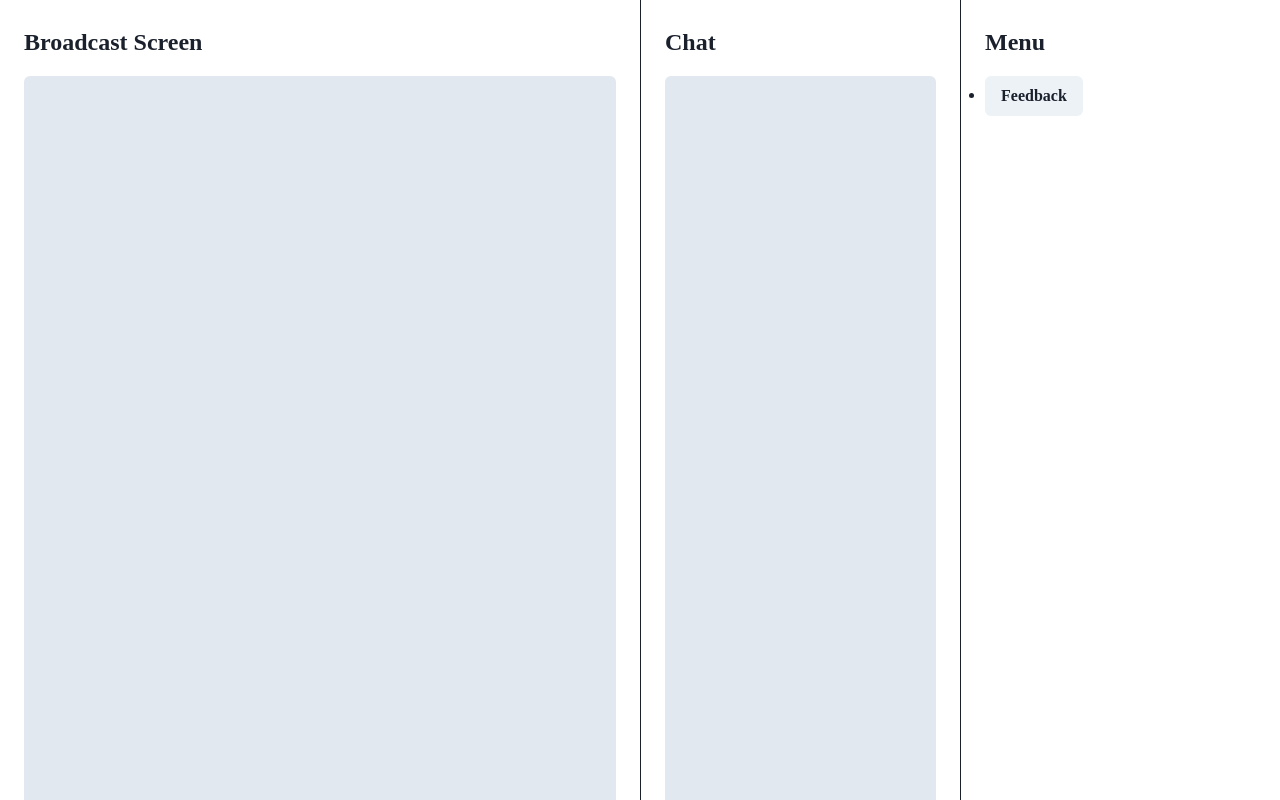
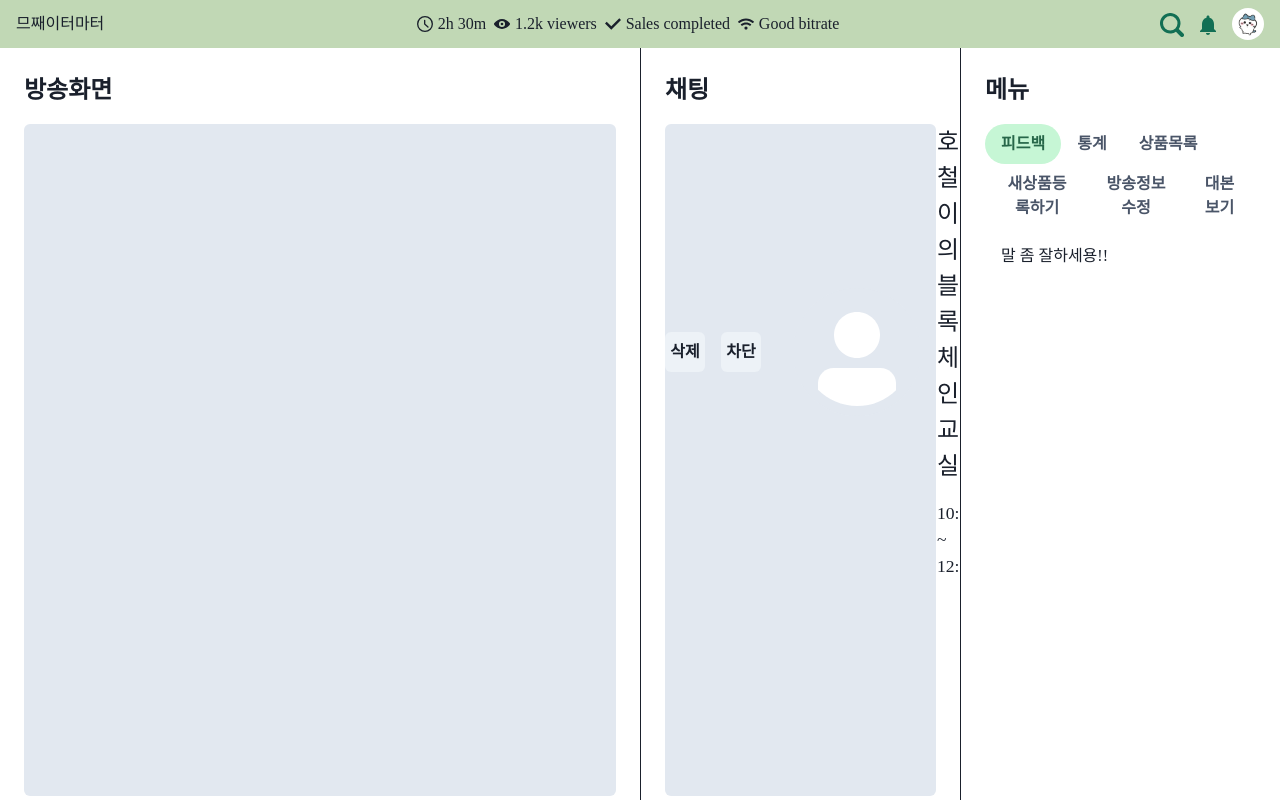
Before and after one commit to YangSSo51/the-cool-tomato, a React (Vite) app in the folder vite-project/: page /broadcast in a window 1280 px wide. Built offline with nearby package versions, Linux system fonts and the light colour scheme; a web font is replaced by a local one.

Commit message:
feat: 판매자 라이브 시청페이지의 메뉴 컴포넌트 생성

```diff
--- a/vite-project/src/components/broadcast/Chat.tsx
+++ b/vite-project/src/components/broadcast/Chat.tsx
@@ -1,13 +1,15 @@
-// Chat.js
 import { Box, Text } from "@chakra-ui/layout";
+import ChatList from "./ChatList";
 
 function Chat() {
   return (
     <Box w="80" borderLeft="1px" overflow="auto" p={6}>
       <Text fontSize="2xl" fontWeight="bold" mb={4}>
-        Chat
+        채팅
       </Text>
-      <Box bg="gray.200" rounded="md" h="full" />
+      <Box bg="gray.200" rounded="md" h="84vh">
+            <ChatList />
+      </Box>
     </Box>
   );
 }
--- /dev/null
+++ b/vite-project/src/components/broadcast/ChatList.tsx
@@ -0,0 +1,25 @@
+import { Box, Flex, Text } from "@chakra-ui/layout";
+import { Avatar } from "@chakra-ui/react";
+import { Button } from "@chakra-ui/react";
+
+function ChatList() {
+    return (
+        <Box display="flex" alignItems="center" justifyContent="space-between" w="100%" my="4" mx="auto" borderRadius="1rem">
+            <Button mr="4">
+                삭제
+            </Button>
+            <Button mr="4">
+                차단
+            </Button>
+            <Avatar my="4" mx="4" size="2xl" bg="gray.200" />
+            <Flex alignItems="center">
+                <Flex flexDirection="column">
+                    <Text fontSize="1.5rem" mb="4">호철이의 블록체인 교실</Text>
+                    <Text fontSize="1.1rem">10:00 ~ 12:00</Text>
+                </Flex>
+            </Flex>
+        </Box>
+    )
+}
+
+export default ChatList
--- a/vite-project/src/components/broadcast/Header.tsx
+++ b/vite-project/src/components/broadcast/Header.tsx
@@ -1,11 +1,34 @@
-// Header.js
-import { Flex, Box, Text } from "@chakra-ui/layout";
+import { TimeIcon, ViewIcon, CheckIcon } from '@chakra-ui/icons'
+import { Flex, Text } from '@chakra-ui/layout';
+import { FaWifi } from "react-icons/fa";
+
+import ProfileBuyerComponent from '../common/navcomponent/NavBuyerProfileComponent';
+
+const iconData = [
+    { icon: <TimeIcon />, content: '2h 30m' },
+    { icon: <ViewIcon />, content: '1.2k viewers' },
+    { icon: <CheckIcon />, content: 'Sales completed' },
+    { icon: <FaWifi />, content: 'Good bitrate' },
+  ];
 
 function Header() {
   return (
-    <header p={4} bg="white">
-      {/* 헤더 내용 */}
-    </header>
+    <Flex bg="themeLightGreen.500" justify='space-between' p="1rem" h="3rem" alignItems="center">
+        <Flex fontFamily="GmkBold">
+          <Text>므째이터마터</Text>
+        </Flex>
+
+        <Flex>
+        {iconData.map((item, index) => (
+          <Flex key={index} alignItems="center" marginRight="0.5rem">
+            {item.icon}
+            <Text marginLeft="0.3rem">{item.content}</Text>
+          </Flex>
+        ))}
+        </Flex>
+
+        <ProfileBuyerComponent />
+    </Flex>
   );
 }
 
--- a/vite-project/src/components/broadcast/Menu.tsx
+++ b/vite-project/src/components/broadcast/Menu.tsx
@@ -1,20 +1,52 @@
 // Menu.js
-import { Box, Text, Button } from "@chakra-ui/react";
+import { Box, Text, Tabs, TabList, Tab, TabPanels, TabPanel } from "@chakra-ui/react";
+
+import LiveInfo from "./menu/LiveInfo";
+import Feedback from "./menu/Feedback";
+import NewProduct from "./menu/NewProduct";
+import ProductList from "./menu/ProductList";
+import Prompter from "./menu/prompter";
+import Statistic from "./menu/statistic";
 
 function Menu() {
   return (
     <Box w="80" borderLeft="1px" overflow="auto" p={6}>
       <Text fontSize="2xl" fontWeight="bold" mb={4}>
-        Menu
+        메뉴
       </Text>
-      <Box>
-        <ul className="space-y-2">
-          <li>
-            <Button>Feedback</Button>
-          </li>
-          {/* 다른 메뉴 버튼들 */}
-        </ul>
-      </Box>
+
+        <Tabs variant='soft-rounded' colorScheme='green'>
+            <TabList>
+                <Tab>피드백</Tab>
+                <Tab>통계</Tab>
+                <Tab>상품목록</Tab>
+            </TabList>
+            <TabList>
+                <Tab>새상품등록하기</Tab>
+                <Tab>방송정보수정</Tab>
+                <Tab>대본보기</Tab>
+            </TabList>
+            <TabPanels>
+                <TabPanel>
+                    <Feedback />
+                </TabPanel>
+                <TabPanel>
+                    <Statistic />
+                </TabPanel>
+                <TabPanel>
+                    <ProductList />
+                </TabPanel>
+                <TabPanel>
+                    <NewProduct />
+                </TabPanel>
+                <TabPanel>
+                    <LiveInfo />
+                </TabPanel>
+                <TabPanel>
+                    <Prompter />
+                </TabPanel>
+            </TabPanels>
+        </Tabs>
     </Box>
   );
 }
--- a/vite-project/src/components/broadcast/Screen.tsx
+++ b/vite-project/src/components/broadcast/Screen.tsx
@@ -5,9 +5,9 @@ function BroadcastScreen() {
   return (
     <Box flex="1" overflow="auto" p={6}>
       <Text fontSize="2xl" fontWeight="bold" mb={4}>
-        Broadcast Screen
+        방송화면
       </Text>
-      <Box bg="gray.200" rounded="md" h="full" />
+      <Box bg="gray.200" rounded="md" h="84vh" />
     </Box>
   );
 }
--- /dev/null
+++ b/vite-project/src/components/broadcast/menu/Feedback.tsx
@@ -0,0 +1,7 @@
+import { Text } from "@chakra-ui/layout"
+
+export default function Feedback() {
+    return (
+        <Text>말 좀 잘하세용!!</Text>
+    )
+}
--- /dev/null
+++ b/vite-project/src/components/broadcast/menu/LiveInfo.tsx
@@ -0,0 +1,7 @@
+import { Text } from "@chakra-ui/layout"
+
+export default function LiveInfo() {
+    return (
+        <Text>LiveInfo</Text>
+    )
+}
--- /dev/null
+++ b/vite-project/src/components/broadcast/menu/NewProduct.tsx
@@ -0,0 +1,7 @@
+import { Text } from "@chakra-ui/layout"
+
+export default function NewProduct() {
+    return (
+        <Text>NewProduct</Text>
+    )
+}
--- /dev/null
+++ b/vite-project/src/components/broadcast/menu/ProductList.tsx
@@ -0,0 +1,7 @@
+import { Text } from "@chakra-ui/layout"
+
+export default function ProductList() {
+    return (
+        <Text>ProductList</Text>
+    )
+}
--- /dev/null
+++ b/vite-project/src/components/broadcast/menu/Prompter.tsx
@@ -0,0 +1,7 @@
+import { Text } from "@chakra-ui/layout"
+
+export default function Prompter() {
+    return (
+        <Text>Prompter</Text>
+    )
+}
--- /dev/null
+++ b/vite-project/src/components/broadcast/menu/Statistic.tsx
@@ -0,0 +1,7 @@
+import { Text } from "@chakra-ui/layout"
+
+export default function Statistic() {
+    return (
+        <Text>Statis20대 여성이 많이 들어와용!!tic</Text>
+    )
+}
```
